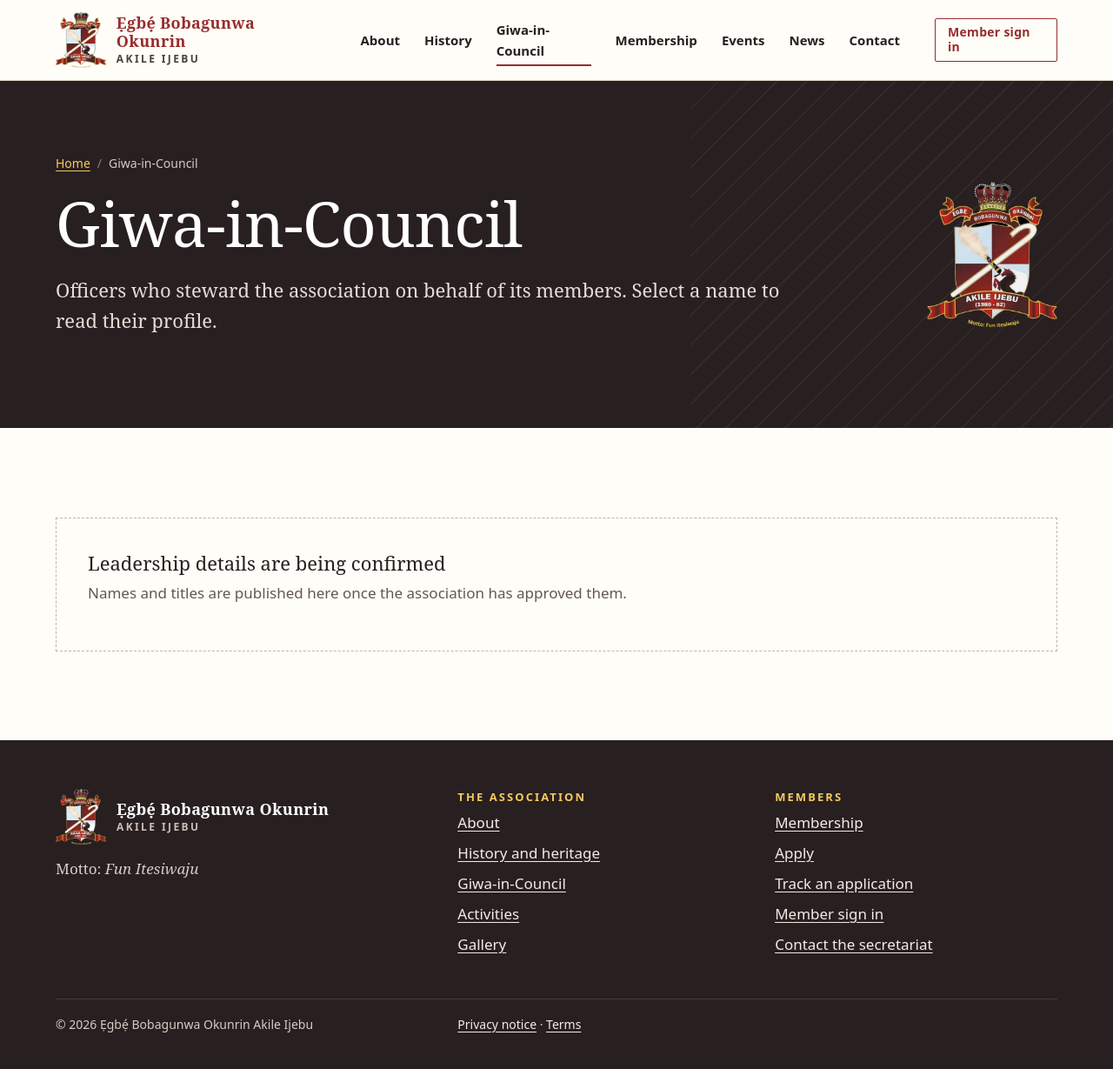
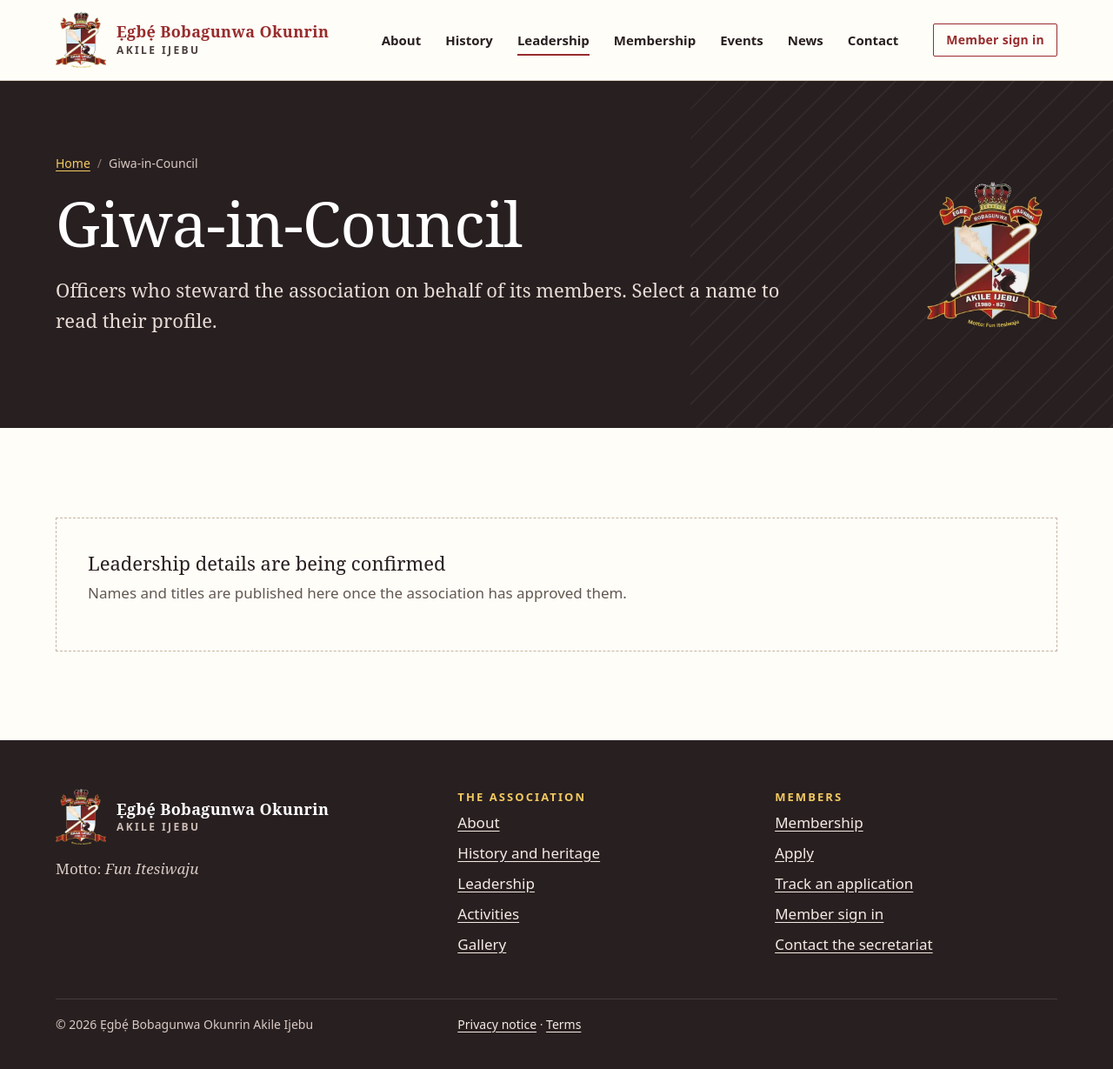
Before and after one commit to muheezokunade/bobagunwa_new, a Laravel app: page /leadership in a window 1280 px wide. Shown: the whole page at 87% size. Run offline with Laravel 12, Linux system fonts and the light colour scheme; data comes from the database, SQL or seed files in the repository; data that the repository does not hold is empty; style sheets or scripts are compiled from the project's sources.

Commit message:
Follow the demo transcript: Leadership tab, Giwa-in-Council tiers, 3-letter months
The full demo transcript clarified three points:
- The menu tab stays "Leadership"; the page itself is headed
  "Giwa-in-Council", which covers the Giwa, the chiefs and the executives.
  The Giwa, Otun Giwa and Eta Giwa get large photographs; the chiefs and the
  executives compact cards in their own sections, to avoid long scrolling.
- Months are written with three letters ("15 Jun 1981"), in the date picker
  and in every displayed date.

Co-Authored-By: Claude Opus 5.5 <noreply@anthropic.com>
Claude-Session: https://claude.ai/code/session_01Tq5tTD3hSpKEQdjAq6QUsW

```diff
--- a/app/Support/DateParts.php
+++ b/app/Support/DateParts.php
@@ -12,7 +12,7 @@ use Illuminate\Http\Request;
  */
 class DateParts
 {
-    public const MONTHS = [1 => 'January', 'February', 'March', 'April', 'May', 'June', 'July', 'August', 'September', 'October', 'November', 'December'];
+    public const MONTHS = [1 => 'Jan', 'Feb', 'Mar', 'Apr', 'May', 'Jun', 'Jul', 'Aug', 'Sep', 'Oct', 'Nov', 'Dec'];
 
     public static function merge(Request $request, string $name): void
     {
--- a/app/Support/Format.php
+++ b/app/Support/Format.php
@@ -14,7 +14,7 @@ final class Format
 
     public static function date(?CarbonInterface $value): string
     {
-        return $value ? $value->format('j F Y') : '—';
+        return $value ? $value->format('j M Y') : '—';
     }
 
     public static function label(?string $value): string
--- a/resources/css/app.css
+++ b/resources/css/app.css
@@ -198,6 +198,10 @@ p { margin: 0 0 1em; }
 .date-parts-row { display: flex; flex-wrap: wrap; gap: 12px; }
 .date-parts-row label { display: block; font-size: 14px; color: var(--muted); font-weight: 400; }
 .date-parts-row input { width: 7ch; }
+.people-lead { grid-template-columns: repeat(auto-fill, minmax(260px, 1fr)); }
+.people-compact { grid-template-columns: repeat(auto-fill, minmax(150px, 1fr)); gap: 24px 18px; }
+.people-compact figcaption strong { font-size: 17px; }
+.people-compact figcaption span { font-size: 13px; }
 .person-link { display: block; color: inherit; text-decoration: none; }
 .person-link:hover strong, .person-link:focus-visible strong { text-decoration: underline; }
 .person-more { display: block; margin-top: 4px; color: var(--wine); font-weight: 600; }
--- a/resources/views/layouts/public.blade.php
+++ b/resources/views/layouts/public.blade.php
@@ -26,7 +26,7 @@
     </div>
 @endif
 @php
-    $nav = [['About', 'about'], ['History', 'history'], ['Giwa-in-Council', 'leadership'], ['Membership', 'membership'], ['Events', 'events.index'], ['News', 'news.index'], ['Contact', 'contact']];
+    $nav = [['About', 'about'], ['History', 'history'], ['Leadership', 'leadership'], ['Membership', 'membership'], ['Events', 'events.index'], ['News', 'news.index'], ['Contact', 'contact']];
     $current = fn ($r) => request()->routeIs($r) || request()->routeIs(str_replace('.index', '', $r).'.*') || ($r === 'membership' && request()->routeIs('membership.*'));
 @endphp
 <header class="site-header">
@@ -82,7 +82,7 @@
             <ul>
                 <li><a href="{{ route('about') }}">About</a></li>
                 <li><a href="{{ route('history') }}">History and heritage</a></li>
-                <li><a href="{{ route('leadership') }}">Giwa-in-Council</a></li>
+                <li><a href="{{ route('leadership') }}">Leadership</a></li>
                 <li><a href="{{ route('activities') }}">Activities</a></li>
                 <li><a href="{{ route('gallery.index') }}">Gallery</a></li>
             </ul>
--- a/resources/views/public/about.blade.php
+++ b/resources/views/public/about.blade.php
@@ -15,7 +15,7 @@
             @endif
             <div class="actions">
                 <a class="btn secondary" href="{{ route('history') }}">History and heritage</a>
-                <a class="btn secondary" href="{{ route('leadership') }}">Giwa-in-Council</a>
+                <a class="btn secondary" href="{{ route('leadership') }}">Leadership</a>
                 <a class="btn secondary" href="{{ route('activities') }}">Activities</a>
             </div>
         </div>
--- a/resources/views/public/leadership.blade.php
+++ b/resources/views/public/leadership.blade.php
@@ -3,10 +3,11 @@
 <x-public-hero title="Giwa-in-Council" lead="Officers who steward the association on behalf of its members. Select a name to read their profile." />
 <section class="section">
     <div class="wrap">
-        @php $groupLabels = ['council' => 'Giwa-in-Council', 'chiefs' => 'Bobagunwa Chiefs', 'executive' => 'Bobagunwa Executives', 'other' => 'Other officers']; @endphp
+        {{-- The Giwa-in-Council is everyone on this page: the Giwa and his two deputies (large), then the chiefs and the executives (compact). --}}
+        @php $groupLabels = ['council' => 'Giwa, Otun Giwa and Eta Giwa', 'chiefs' => 'Bobagunwa Chiefs', 'executive' => 'Bobagunwa Executives', 'other' => 'Other officers']; @endphp
         @forelse ($groups as $group => $leaders)
             <h2>{{ $groupLabels[$group] ?? ucfirst($group) }}@if ($group === 'executive' && $leaders->first()?->term_label) <span class="muted">({{ $leaders->first()->term_label }})</span>@endif</h2>
-            <div class="people">
+            <div class="people {{ $group === 'council' ? 'people-lead' : 'people-compact' }}">
                 @foreach ($leaders as $leader)
                     @include('public.partials.leader', ['leader' => $leader])
                 @endforeach
```
Also changed, not shown: tests/Feature/Http/DemoFeedbackTest.php (+2 -2 lines).
